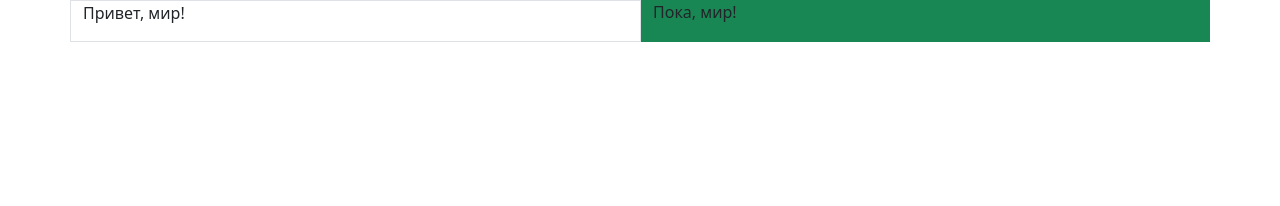
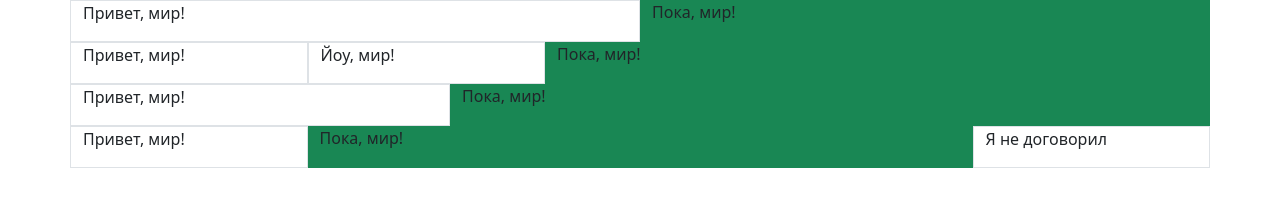
Before and after one commit to Panuriyyy/panuriyyy.github.io, a plain HTML site: page bootstrap.html in a window 1280 px wide. Drawn offline with nearby package versions, Linux system fonts and the light colour scheme.

Commit message:
bootstrap

```diff
--- a/bootstrap.html
+++ b/bootstrap.html
@@ -9,13 +9,60 @@
 <body>
     <div class="container">
         <div class="row">
-            <div class="border col"><p>
+            <div class="border col">
+                <p>
                         Привет, мир!
                     </p>
                 </div>
-                <div class="bg-success col">
+                <div class="bg-success col-6">
                     <p>
                         Пока, мир!
+                    </p>
+                </div>
+            </div>
+            <div class="row">
+            <div class="border col">
+                <p>
+                        Привет, мир!
+                    </p>
+                </div>
+                <div class="border col">
+                <p>
+                        Йоу, мир!
+                    </p>
+                </div>
+                <div class="bg-success col-7">
+                    <p>
+                        Пока, мир!
+                    </p>
+                </div>
+            </div>
+            <div class="row">
+            <div class="border col">
+                <p>
+                        Привет, мир!
+                    </p>
+                </div>
+                <div class="bg-success col-8">
+                    <p>
+                        Пока, мир!
+                    </p>
+                </div>
+            </div>
+            <div class="row">
+            <div class="border col">
+                <p>
+                        Привет, мир!
+                    </p>
+                </div>
+                <div class="bg-success col-7">
+                    <p>
+                        Пока, мир!
+                    </p>
+                </div>
+                <div class="border col">
+                <p>
+                        Я не договорил
                     </p>
                 </div>
             </div>
```
